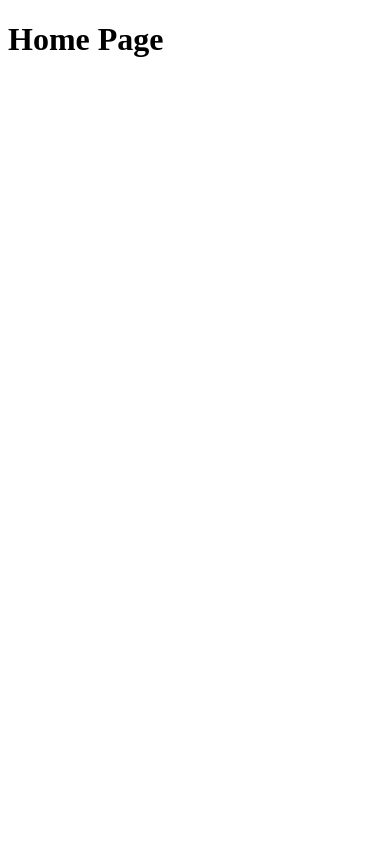
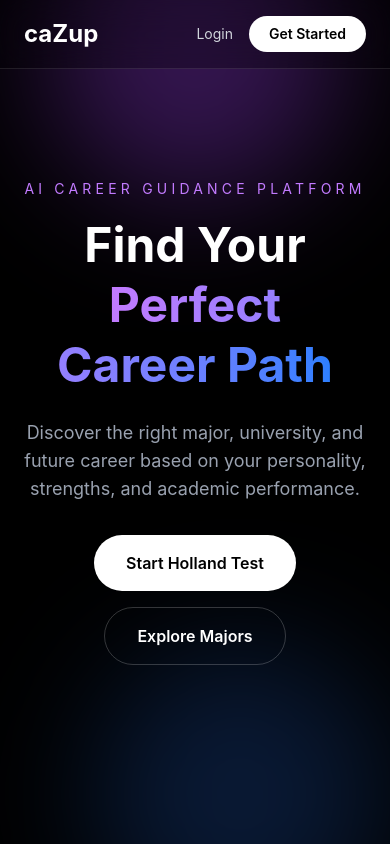
Before and after one commit to nguyenketri/career-orientation-web, a React app in the folder frontend/: page / in a window 390 px wide. Built offline with nearby package versions, Linux system fonts and the light colour scheme; the HTML template or start-up script is replaced by a standard one.

Commit message:
feat(homepage): build navbar and hero section UI
- create responsive navbar
- build modern hero section
- add startup-style dark landing page

```diff
--- /dev/null
+++ b/frontend/src/components/HeroSection.jsx
@@ -0,0 +1,43 @@
+const HeroSection = () => {
+  return (
+    <section className="relative flex min-h-screen items-center justify-center overflow-hidden bg-black px-6 text-white">
+      {/* Glow Effect */}
+      <div className="absolute top-[-100px] h-[300px] w-[300px] rounded-full bg-purple-500/30 blur-3xl"></div>
+
+      <div className="absolute bottom-[-100px] right-0 h-[300px] w-[300px] rounded-full bg-blue-500/20 blur-3xl"></div>
+
+      {/* Content */}
+      <div className="relative z-10 mx-auto max-w-4xl text-center">
+        <p className="mb-4 text-sm uppercase tracking-[0.3em] text-purple-400">
+          AI Career Guidance Platform
+        </p>
+
+        <h1 className="mb-6 text-5xl font-bold leading-tight md:text-7xl">
+          Find Your
+          <span className="bg-gradient-to-r from-purple-400 to-blue-500 bg-clip-text text-transparent">
+            {" "}
+            Perfect Career Path
+          </span>
+        </h1>
+
+        <p className="mx-auto mb-8 max-w-2xl text-lg text-gray-400">
+          Discover the right major, university, and future career based on your
+          personality, strengths, and academic performance.
+        </p>
+
+        {/* Buttons */}
+        <div className="flex flex-col items-center justify-center gap-4 sm:flex-row">
+          <button className="rounded-full bg-white px-8 py-4 font-semibold text-black transition hover:scale-105">
+            Start Holland Test
+          </button>
+
+          <button className="rounded-full border border-white/20 px-8 py-4 font-semibold text-white transition hover:bg-white/10">
+            Explore Majors
+          </button>
+        </div>
+      </div>
+    </section>
+  );
+};
+
+export default HeroSection;
--- /dev/null
+++ b/frontend/src/components/Navbar.jsx
@@ -0,0 +1,48 @@
+import { Link } from "react-router-dom";
+
+const Navbar = () => {
+  return (
+    <nav className="fixed top-0 left-0 w-full border-b border-white/10 bg-black/30 backdrop-blur-lg z-50">
+      <div className="mx-auto flex max-w-7xl items-center justify-between px-6 py-4">
+        {/* Logo */}
+        <Link to="/" className="text-2xl font-bold text-white">
+          caZup
+        </Link>
+
+        {/* Menu */}
+        <div className="hidden md:flex items-center gap-8 text-sm text-gray-300">
+          <Link to="/" className="hover:text-white transition">
+            Home
+          </Link>
+
+          <Link to="/recommend" className="hover:text-white transition">
+            Recommend
+          </Link>
+
+          <Link to="/holland" className="hover:text-white transition">
+            Holland Test
+          </Link>
+        </div>
+
+        {/* Actions */}
+        <div className="flex items-center gap-4">
+          <Link
+            to="/login"
+            className="text-sm text-gray-300 hover:text-white transition"
+          >
+            Login
+          </Link>
+
+          <Link
+            to="/register"
+            className="rounded-full bg-white px-5 py-2 text-sm font-semibold text-black transition hover:scale-105"
+          >
+            Get Started
+          </Link>
+        </div>
+      </div>
+    </nav>
+  );
+};
+
+export default Navbar;
--- a/frontend/src/main.jsx
+++ b/frontend/src/main.jsx
@@ -1,6 +1,6 @@
 import { StrictMode } from "react";
 import { createRoot } from "react-dom/client";
-
+import "./index.css";
 import App from "./App.jsx";
 
 createRoot(document.getElementById("root")).render(
--- a/frontend/src/pages/HomePage.jsx
+++ b/frontend/src/pages/HomePage.jsx
@@ -1,7 +1,11 @@
+import Navbar from "../components/Navbar";
+import HeroSection from "../components/HeroSection";
+
 const HomePage = () => {
   return (
-    <div>
-      <h1>Home Page</h1>
+    <div className="bg-black">
+      <Navbar />
+      <HeroSection />
     </div>
   );
 };
```
